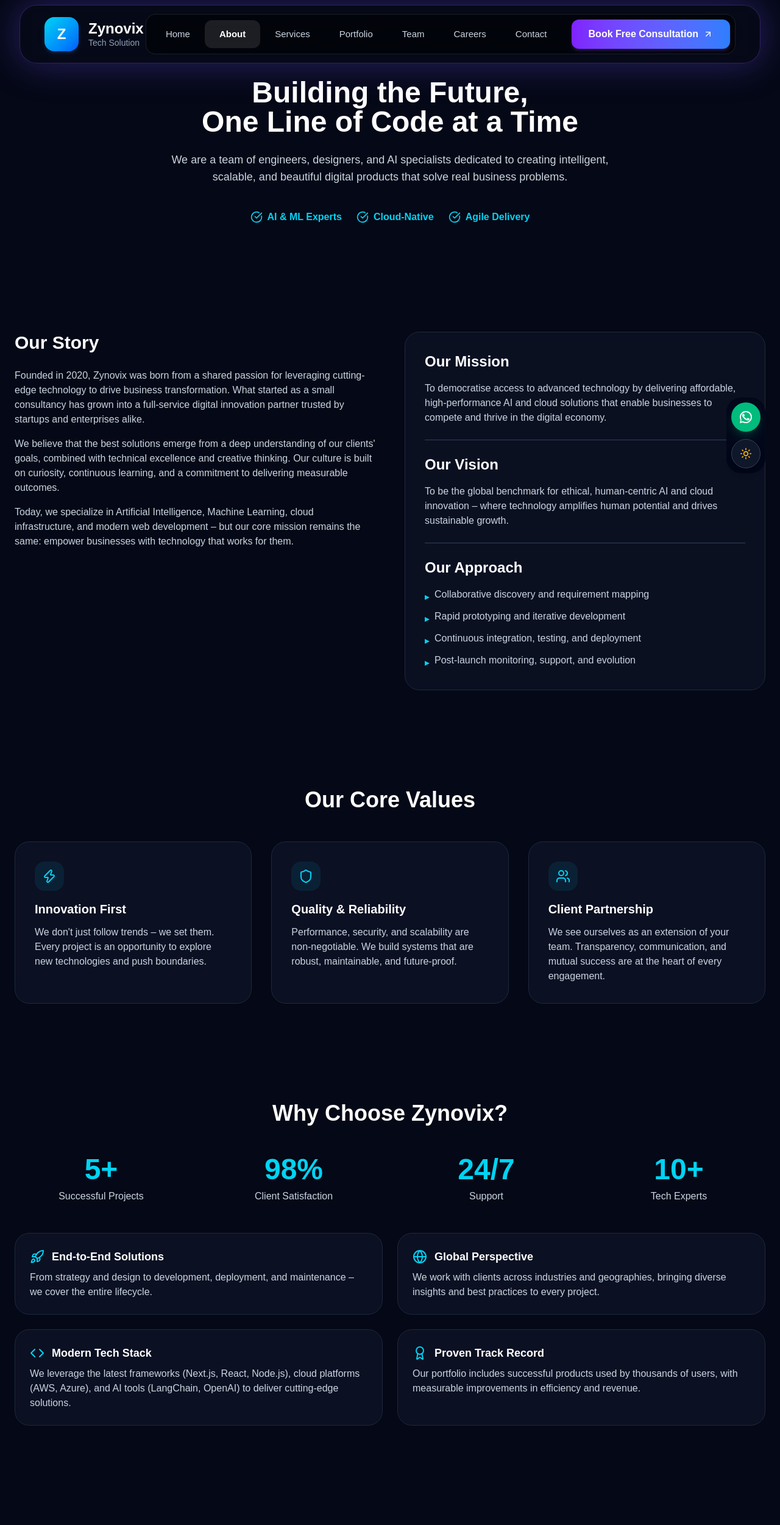
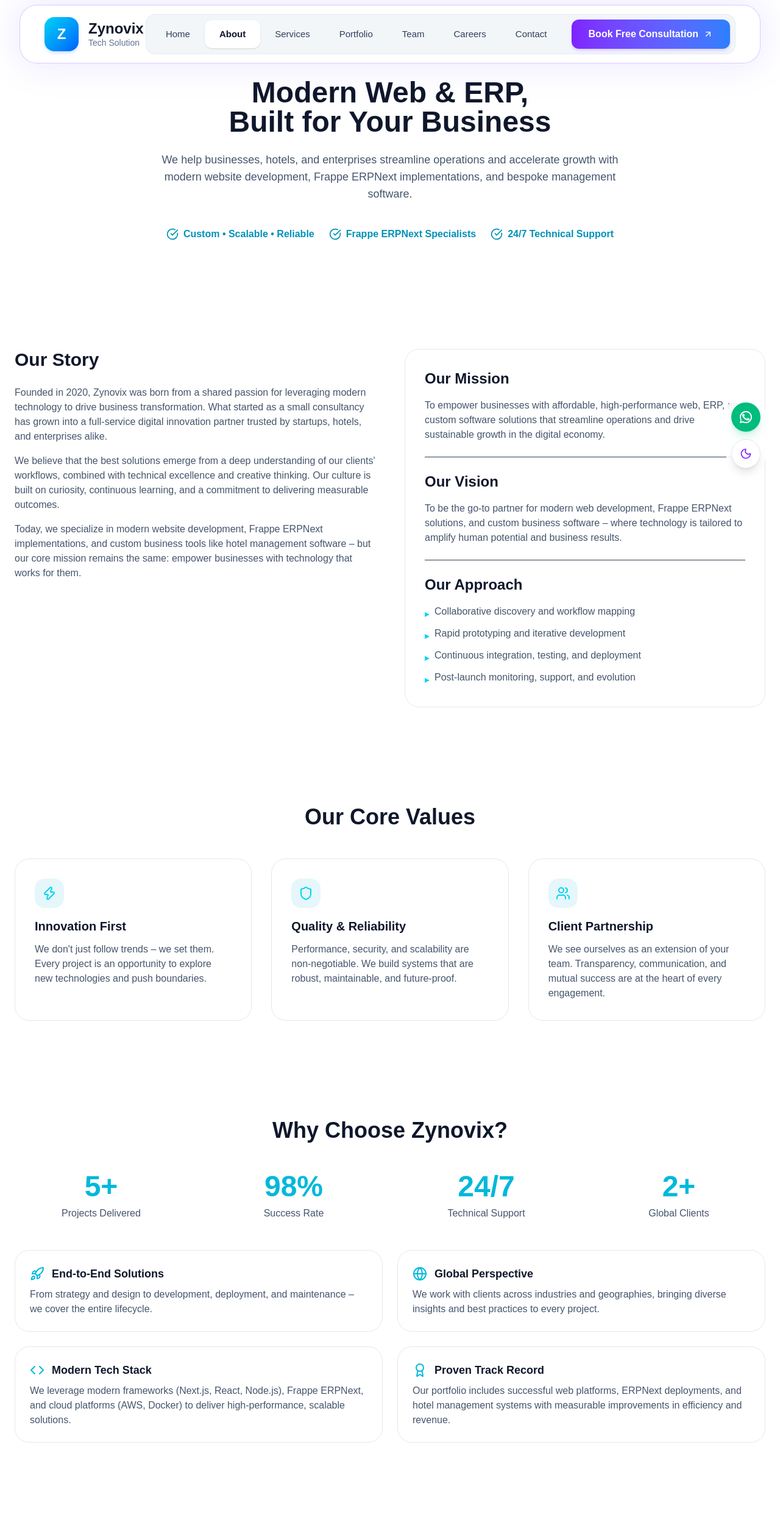
Before and after one commit to ritik733/zynovixtechsolution, a Next.js app: page /about in a window 1280 px wide. Shown: the top 2501 px of the page at 61% size. Built offline with nearby package versions, Linux system fonts and the light colour scheme.

Commit message:
Update About page content to align with homepage (Web/ERP/Custom Software)

```diff
--- a/app/about/page.tsx
+++ b/app/about/page.tsx
@@ -12,7 +12,7 @@
 
 export const metadata = {
   title: "About Us | Zynovix",
-  description: "Learn about Zynovix – our mission, values, and how we deliver AI-driven, cloud-native solutions for forward-thinking businesses.",
+  description: "Learn about Zynovix – our mission, values, and how we deliver modern websites, Frappe ERPNext solutions, and custom business software.",
 };
 
 export default function AboutPage() {
@@ -22,25 +22,25 @@
       <section className="pt-32 pb-24 text-slate-900 dark:text-white">
         <div className="mx-auto max-w-7xl px-6 text-center">
           <h1 className="text-5xl font-bold">
-            Building the Future,<br />One Line of Code at a Time
+            Modern Web & ERP,<br />Built for Your Business
           </h1>
           <p className="mx-auto mt-6 max-w-3xl text-lg text-slate-600 dark:text-slate-300 font-medium">
-            We are a team of engineers, designers, and AI specialists dedicated
-            to creating intelligent, scalable, and beautiful digital products
-            that solve real business problems.
+            We help businesses, hotels, and enterprises streamline operations
+            and accelerate growth with modern website development, Frappe
+            ERPNext implementations, and bespoke management software.
           </p>
           <div className="mt-10 flex flex-wrap justify-center gap-6">
             <div className="flex items-center gap-2 font-semibold text-cyan-600 dark:text-cyan-400">
               <CheckCircle className="h-5 w-5" />
-              <span>AI & ML Experts</span>
+              <span>Custom • Scalable • Reliable</span>
             </div>
             <div className="flex items-center gap-2 font-semibold text-cyan-600 dark:text-cyan-400">
               <CheckCircle className="h-5 w-5" />
-              <span>Cloud-Native</span>
+              <span>Frappe ERPNext Specialists</span>
             </div>
             <div className="flex items-center gap-2 font-semibold text-cyan-600 dark:text-cyan-400">
               <CheckCircle className="h-5 w-5" />
-              <span>Agile Delivery</span>
+              <span>24/7 Technical Support</span>
             </div>
           </div>
         </div>
@@ -54,45 +54,46 @@
               <h2 className="mb-6 text-3xl font-bold text-slate-900 dark:text-white">Our Story</h2>
               <p className="mb-4 text-slate-600 dark:text-slate-300">
                 Founded in 2020, Zynovix was born from a shared passion for
-                leveraging cutting-edge technology to drive business
-                transformation. What started as a small consultancy has grown
-                into a full-service digital innovation partner trusted by
-                startups and enterprises alike.
+                leveraging modern technology to drive business transformation.
+                What started as a small consultancy has grown into a
+                full-service digital innovation partner trusted by startups,
+                hotels, and enterprises alike.
               </p>
               <p className="mb-4 text-slate-600 dark:text-slate-300">
                 We believe that the best solutions emerge from a deep
-                understanding of our clients' goals, combined with technical
+                understanding of our clients' workflows, combined with technical
                 excellence and creative thinking. Our culture is built on
                 curiosity, continuous learning, and a commitment to delivering
                 measurable outcomes.
               </p>
               <p className="text-slate-600 dark:text-slate-300">
-                Today, we specialize in Artificial Intelligence, Machine
-                Learning, cloud infrastructure, and modern web development – but
-                our core mission remains the same: empower businesses with
-                technology that works for them.
+                Today, we specialize in modern website development, Frappe
+                ERPNext implementations, and custom business tools like hotel
+                management software – but our core mission remains the same:
+                empower businesses with technology that works for them.
               </p>
             </div>
             <div className="rounded-3xl border border-slate-200 bg-white/80 p-8 backdrop-blur dark:border-slate-800 dark:bg-slate-900/60">
               <h3 className="mb-4 text-2xl font-semibold text-slate-900 dark:text-white">Our Mission</h3>
               <p className="text-slate-600 dark:text-slate-300">
-                To democratise access to advanced technology by delivering
-                affordable, high‑performance AI and cloud solutions that enable
-                businesses to compete and thrive in the digital economy.
+                To empower businesses with affordable, high‑performance web,
+                ERP, and custom software solutions that streamline operations
+                and drive sustainable growth in the digital economy.
               </p>
               <hr className="my-6 border-slate-700" />
               <h3 className="mb-4 text-2xl font-semibold text-slate-900 dark:text-white">Our Vision</h3>
               <p className="text-slate-600 dark:text-slate-300">
-                To be the global benchmark for ethical, human‑centric AI and
-                cloud innovation – where technology amplifies human potential
-                and drives sustainable growth.
+                To be the go-to partner for modern web development, Frappe
+                ERPNext solutions, and custom business software – where
+                technology is tailored to amplify human potential and business
+                results.
               </p>
               <hr className="my-6 border-slate-700" />
               <h3 className="mb-4 text-2xl font-semibold text-slate-900 dark:text-white">Our Approach</h3>
               <ul className="space-y-2 text-slate-600 dark:text-slate-300">
                 <li className="flex items-start gap-2">
                   <span className="mt-1 text-cyan-400">▸</span>
-                  <span>Collaborative discovery and requirement mapping</span>
+                  <span>Collaborative discovery and workflow mapping</span>
                 </li>
                 <li className="flex items-start gap-2">
                   <span className="mt-1 text-cyan-400">▸</span>
@@ -163,19 +164,19 @@
           <div className="grid gap-8 md:grid-cols-2 lg:grid-cols-4">
             <div className="text-center">
               <div className="text-5xl font-bold text-cyan-500 dark:text-cyan-400">5+</div>
-              <p className="mt-2 text-slate-600 dark:text-slate-300">Successful Projects</p>
+              <p className="mt-2 text-slate-600 dark:text-slate-300">Projects Delivered</p>
             </div>
             <div className="text-center">
               <div className="text-5xl font-bold text-cyan-500 dark:text-cyan-400">98%</div>
-              <p className="mt-2 text-slate-600 dark:text-slate-300">Client Satisfaction</p>
+              <p className="mt-2 text-slate-600 dark:text-slate-300">Success Rate</p>
             </div>
             <div className="text-center">
               <div className="text-5xl font-bold text-cyan-500 dark:text-cyan-400">24/7</div>
-              <p className="mt-2 text-slate-600 dark:text-slate-300">Support</p>
+              <p className="mt-2 text-slate-600 dark:text-slate-300">Technical Support</p>
             </div>
             <div className="text-center">
-              <div className="text-5xl font-bold text-cyan-500 dark:text-cyan-400">10+</div>
-              <p className="mt-2 text-slate-600 dark:text-slate-300">Tech Experts</p>
+              <div className="text-5xl font-bold text-cyan-500 dark:text-cyan-400">2+</div>
+              <p className="mt-2 text-slate-600 dark:text-slate-300">Global Clients</p>
             </div>
           </div>
           <div className="mt-12 grid gap-6 md:grid-cols-2">
@@ -205,9 +206,9 @@
                 <h3 className="text-lg font-semibold text-slate-900 dark:text-white">Modern Tech Stack</h3>
               </div>
               <p className="mt-2 text-slate-600 dark:text-slate-300">
-                We leverage the latest frameworks (Next.js, React, Node.js),
-                cloud platforms (AWS, Azure), and AI tools (LangChain, OpenAI)
-                to deliver cutting‑edge solutions.
+                We leverage modern frameworks (Next.js, React, Node.js), Frappe
+                ERPNext, and cloud platforms (AWS, Docker) to deliver
+                high‑performance, scalable solutions.
               </p>
             </div>
             <div className="rounded-3xl border border-slate-200 bg-white/90 p-6 dark:border-slate-800 dark:bg-slate-900/60">
@@ -216,8 +217,9 @@
                 <h3 className="text-lg font-semibold text-slate-900 dark:text-white">Proven Track Record</h3>
               </div>
               <p className="mt-2 text-slate-600 dark:text-slate-300">
-                Our portfolio includes successful products used by thousands of
-                users, with measurable improvements in efficiency and revenue.
+                Our portfolio includes successful web platforms, ERPNext
+                deployments, and hotel management systems with measurable
+                improvements in efficiency and revenue.
               </p>
             </div>
           </div>
@@ -232,20 +234,6 @@
             We are a passionate group of engineers, designers, and problem‑solvers
             who love what we do. Here are a few of the faces behind our work.
           </p>
-          {/* <div className="mt-10 grid gap-8 sm:grid-cols-2 lg:grid-cols-4">
-            {[
-              { name: "Pukhraj Tater", role: "CEO & Founder" },
-              { name: "Piyush Dadhich", role: "Lead Developer" },
-              { name: "Vinod Kharol", role: "Data Scientist" },
-              { name: "Chandan Singh Baghela", role: "Marketing Director" },
-            ].map((member) => (
-              <div key={member.name} className="rounded-3xl border border-slate-200 bg-white/90 p-6 transition hover:-translate-y-1 hover:border-cyan-500 dark:border-slate-800 dark:bg-slate-900/60">
-                <div className="mx-auto h-24 w-24 rounded-full bg-gradient-to-br from-cyan-400 to-blue-500" />
-                <h3 className="mt-4 text-lg font-semibold text-slate-900 dark:text-white">{member.name}</h3>
-                <p className="text-sm text-slate-600 dark:text-slate-400">{member.role}</p>
-              </div>
-            ))}
-          </div> */}
           <div className="mt-10 grid gap-8 sm:grid-cols-2 lg:grid-cols-4">
             {[
               {
--- a/app/changes/page.tsx
+++ b/app/changes/page.tsx
@@ -146,7 +146,7 @@
     category: "config",
     categoryLabel: "Root Layout",
     typeBadge: "Edited Page",
-    whatAddedHi: "<ThemeProvider attribute='class' defaultTheme='dark'> wrapper aur <WhatsAppButton /> component.",
+    whatAddedHi: "<ThemeProvider attribute='class' defaultTheme='light'> wrapper aur <WhatsAppButton /> component.",
     whatRemovedHi: "Single raw <body> wrapper without theme provider context.",
     summaryHi: "Global Root Layout me ThemeProvider aur WhatsAppButton integrate kiye gaye.",
     summaryEn: "Wrapped main application in ThemeProvider and added persistent floating WhatsApp widget.",
--- a/components/ThemeProvider.tsx
+++ b/components/ThemeProvider.tsx
@@ -8,8 +8,8 @@
 
 export default function ThemeProvider({ children }: ThemeProviderProps) {
   return (
-    <NextThemesProvider attribute="class" defaultTheme="dark" enableSystem={false}>
-      {children}
+    <NextThemesProvider attribute="class" defaultTheme="light" enableSystem={false}>
+  {children}
     </NextThemesProvider>
   );
 }
```
